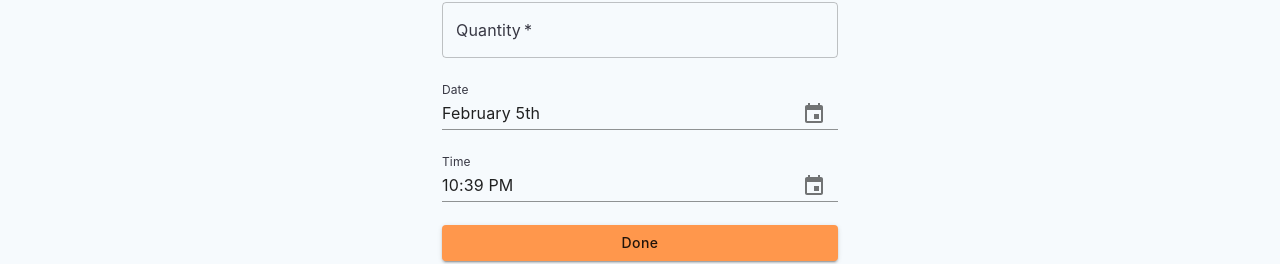
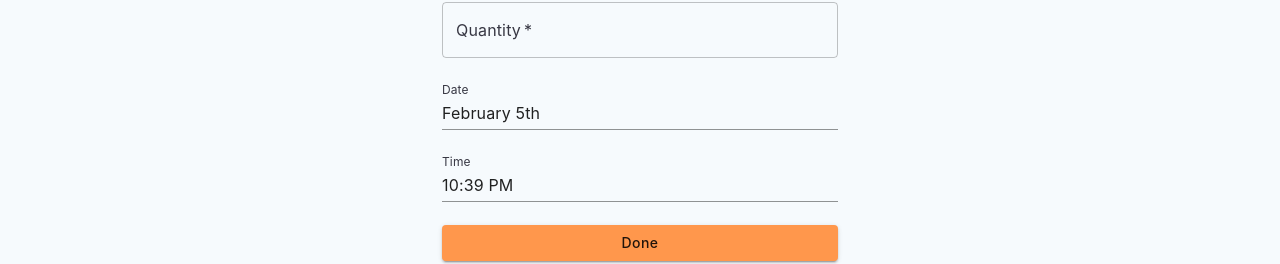
Before and after one commit to bw-replate1-2-20/frontend, a React (Create React App) app: page /createRequest in a window 1280 px wide. Shown: the part 341-605 px from the top of the page. Built offline with nearby package versions, Linux system fonts and the light colour scheme; sample sign-in values are in the browser's storage; a web font is replaced by a local one.

Commit message:
Disabled past and changed timepickers to click only, no keyboard input

```diff
--- a/src/components/CreateRequestForm.js
+++ b/src/components/CreateRequestForm.js
@@ -19,8 +19,8 @@ import DateFnsUtils from '@date-io/date-fns';
 //Material ui date pickers and utlity provider wrapper
 import {
   MuiPickersUtilsProvider,
-  KeyboardTimePicker,
-  KeyboardDatePicker,
+  TimePicker,
+  DatePicker,
 } from '@material-ui/pickers';
 
 const CreateRequestForm = props => {
@@ -92,8 +92,9 @@ const CreateRequestForm = props => {
           />
 
           <MuiPickersUtilsProvider utils={DateFnsUtils}>
-            <KeyboardDatePicker
+            <DatePicker
               fullWidth
+              disablePast
               margin="normal"
               id="date"
               label="Date"
@@ -104,8 +105,9 @@ const CreateRequestForm = props => {
               }}
 
             />
-            <KeyboardTimePicker
+            <TimePicker
               fullWidth
+              disablePast
               margin="normal"
               id="time"
               label="Time"
```
